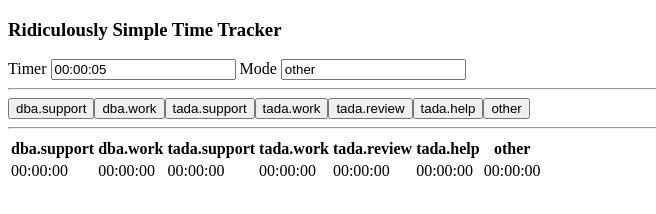
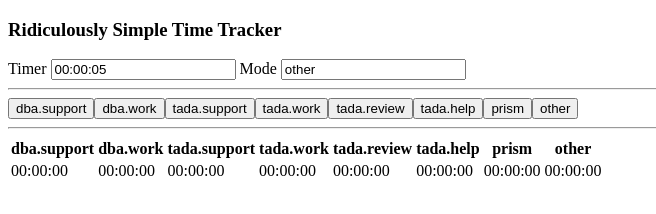
Before and after one commit to celaena/time-tracker, a plain HTML site: page index.html in a window 1280 px wide. Shown: the whole page, without its empty margins (0-656 px from the left). Drawn offline with Linux system fonts and the light colour scheme.

Commit message:
Added prism mode

```diff
--- a/index.html
+++ b/index.html
@@ -36,6 +36,7 @@
 		'tada.work',
 		'tada.review',
 		'tada.help',
+		'prism',
 		'other'
 	];
 	let time = 0;
```
